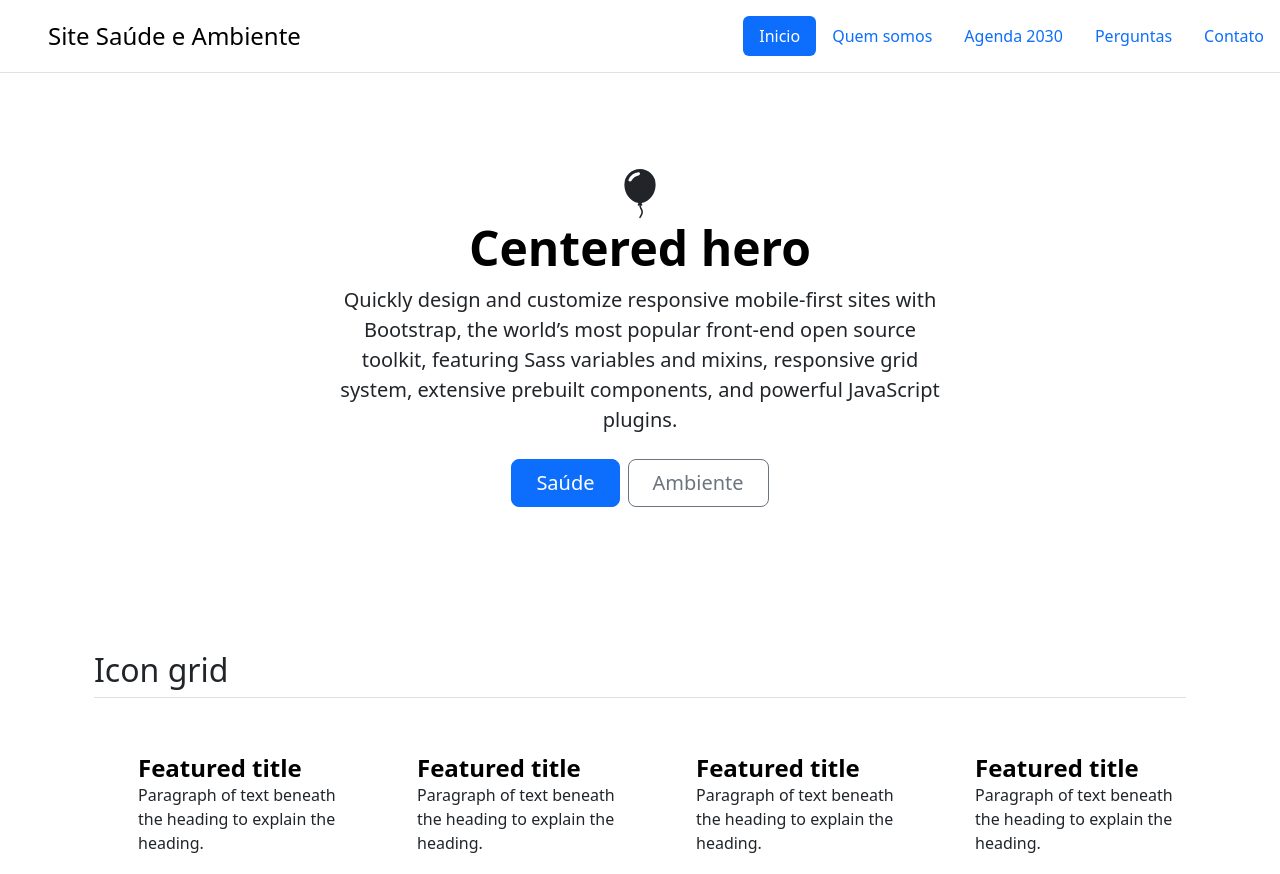
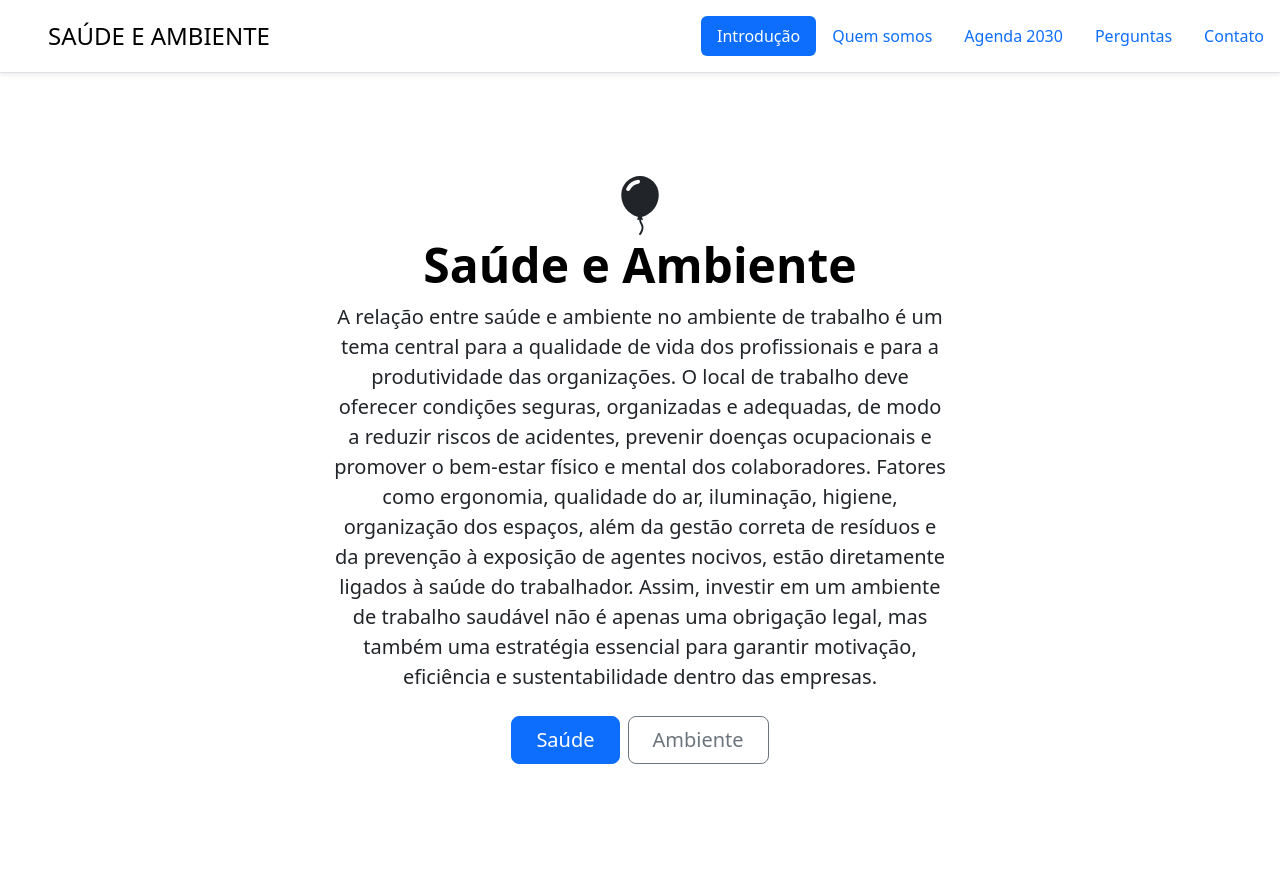
Before and after one commit to Alan494-svg/Atividade-Sa-de_Ambiente, a plain HTML site: page index.html in a window 1280 px wide. Shown: the top 874 px of the page. Drawn offline with nearby package versions, Linux system fonts and the light colour scheme.

Commit message:
trabalho

```diff
--- a/index.html
+++ b/index.html
@@ -7,33 +7,49 @@
     <title>Site Saúde e Ambiente</title>
     <link href="https://cdn.jsdelivr.net/npm/bootstrap@5.3.7/dist/css/bootstrap.min.css" rel="stylesheet"
         integrity="sha384-LN+7fdVzj6u52u30Kp6M/trliBMCMKTyK833zpbD+pXdCLuTusPj697FH4R/5mcr" crossorigin="anonymous">
+
+    <style>
+        body {
+            padding-top: 80px;
+        }
+
+        html {
+            scroll-padding-top: 80px;
+        }
+    </style>
 </head>
 
 <body>
-    <header class="d-flex flex-wrap justify-content-center py-3 mb-4 border-bottom">
+    <header class="d-flex flex-wrap justify-content-center py-3 mb-4 border-bottom fixed-top bg-white shadow-sm">
         <a href="/" class="d-flex align-items-center mb-3 mb-md-0 me-md-auto link-body-emphasis text-decoration-none">
             <svg class="bi me-2" width="40" height="32" aria-hidden="true">
                 <use xlink:href="#bootstrap"></use>
-            </svg> <span class="fs-4">Site Saúde e Ambiente</span> </a>
+            </svg> <span class="fs-4">SAÚDE E AMBIENTE</span> </a>
         <ul class="nav nav-pills">
-            <li class="nav-item"><a href="#inicio" class="nav-link active" aria-current="page">Inicio</a></li>
+            <li class="nav-item"><a href="#inicio" class="nav-link active" aria-current="page">Introdução</a></li>
             <li class="nav-item"><a href="#quem-somos" class="nav-link">Quem somos</a></li>
             <li class="nav-item"><a href="#" class="nav-link">Agenda 2030</a></li>
             <li class="nav-item"><a href="#" class="nav-link">Perguntas</a></li>
             <li class="nav-item"><a href="#" class="nav-link">Contato</a></li>
         </ul>
     </header>
+
     <div id="inicio" class="px-4 py-5 my-5 text-center">
-        <svg xmlns="http://www.w3.org/2000/svg" width="50" height="50" fill="currentColor" class="bi bi-balloon-fill"
+        <svg xmlns="http://www.w3.org/2000/svg" width="60" height="60" fill="currentColor" class="bi bi-balloon-fill"
             viewBox="0 0 16 16">
             <path fill-rule="evenodd"
                 d="M8.48 10.901C11.211 10.227 13 7.837 13 5A5 5 0 0 0 3 5c0 2.837 1.789 5.227 4.52 5.901l-.244.487a.25.25 0 1 0 .448.224l.04-.08c.009.17.024.315.051.45.068.344.208.622.448 1.102l.013.028c.212.422.182.85.05 1.246-.135.402-.366.751-.534 1.003a.25.25 0 0 0 .416.278l.004-.007c.166-.248.431-.646.588-1.115.16-.479.212-1.051-.076-1.629-.258-.515-.365-.732-.419-1.004a2 2 0 0 1-.037-.289l.008.017a.25.25 0 1 0 .448-.224zM4.352 3.356a4 4 0 0 1 3.15-2.325C7.774.997 8 1.224 8 1.5s-.226.496-.498.542c-.95.162-1.749.78-2.173 1.617a.6.6 0 0 1-.52.341c-.346 0-.599-.329-.457-.644" />
         </svg>
-        <h1 class="display-5 fw-bold text-body-emphasis">Centered hero</h1>
+        <h1 class="display-5 fw-bold text-body-emphasis">Saúde e Ambiente</h1>
         <div class="col-lg-6 mx-auto">
-            <p class="lead mb-4">Quickly design and customize responsive mobile-first sites with Bootstrap, the world’s
-                most popular front-end open source toolkit, featuring Sass variables and mixins, responsive grid system,
-                extensive prebuilt components, and powerful JavaScript plugins.
+            <p class="lead mb-4">A relação entre saúde e ambiente no ambiente de trabalho é um tema central para a
+                qualidade de vida dos profissionais e para a produtividade das organizações. O local de trabalho deve
+                oferecer condições seguras, organizadas e adequadas, de modo a reduzir riscos de acidentes, prevenir
+                doenças ocupacionais e promover o bem-estar físico e mental dos colaboradores. Fatores como ergonomia,
+                qualidade do ar, iluminação, higiene, organização dos espaços, além da gestão correta de resíduos e da
+                prevenção à exposição de agentes nocivos, estão diretamente ligados à saúde do trabalhador. Assim,
+                investir em um ambiente de trabalho saudável não é apenas uma obrigação legal, mas também uma estratégia
+                essencial para garantir motivação, eficiência e sustentabilidade dentro das empresas.
             </p>
             <div class="d-grid gap-2 d-sm-flex justify-content-sm-center"> <button type="button"
                     class="btn btn-primary btn-lg px-4 gap-3" data-bs-toggle="modal"
```
